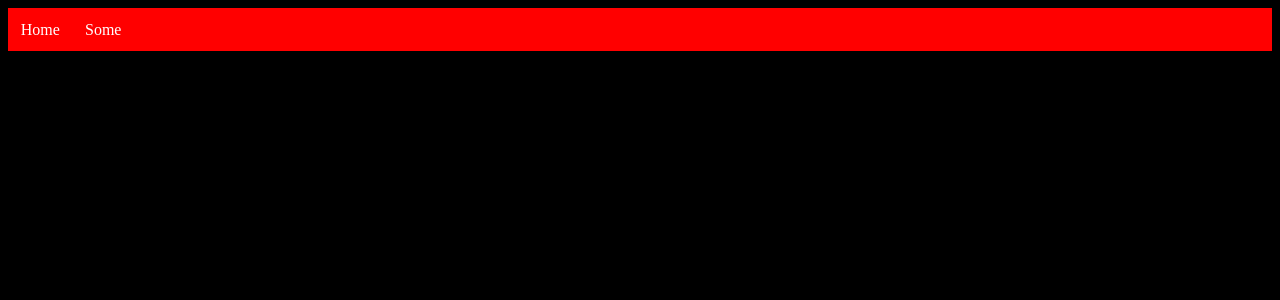
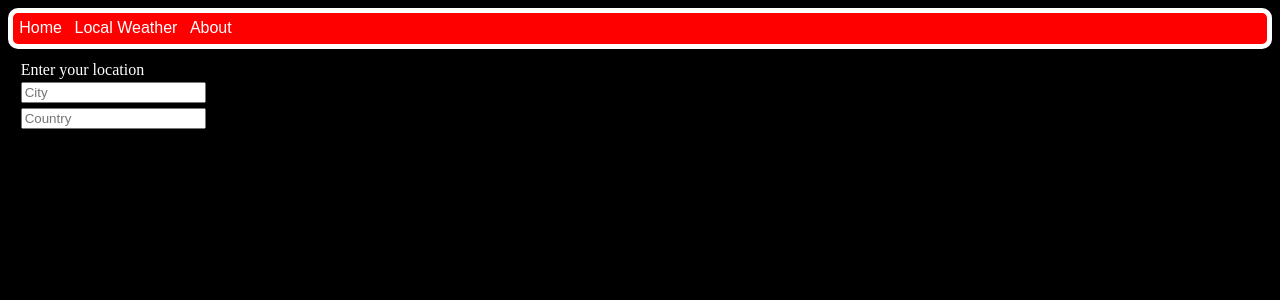
Before and after one commit to coleman7245/SBA-320H-React-Web-Application-Project, a React (Vite) app: page / in a window 1280 px wide. Shown: the top 300 px of the page. Built offline with nearby package versions, Linux system fonts and the light colour scheme.

Commit message:
Added more pages, a form, and began the fetch data logic.

```diff
--- a/src/App.jsx
+++ b/src/App.jsx
@@ -2,14 +2,16 @@ import { Route, Routes } from 'react-router-dom';
 import './styles/App.css';
 
 import HomePage from './components/HomePage.jsx';
-import SomePage from './components/SomePage.jsx';
+import AboutPage from './components/AboutPage.jsx';
+import LocalWeatherPage from './components/LocalWeatherPage.jsx';
 
 function App() {
 
   return (
     <Routes>
       <Route path='/' element={<HomePage />} />
-      <Route path='/some' element={<SomePage />} />
+      <Route path='/localweather' element={<LocalWeatherPage />} />
+      <Route path='/about' element={<AboutPage />} />
     </Routes>
   )
 }
--- a/src/components/SomePage.jsx
+++ b/src/components/AboutPage.jsx
@@ -1,6 +1,6 @@
 import Navbar from "./Navbar";
 
-function SomePage() {
+function AboutPage() {
     return (
         <div>
             <Navbar />
@@ -8,4 +8,4 @@ function SomePage() {
     )
 }
 
-export default SomePage;
+export default AboutPage;
--- /dev/null
+++ b/src/components/Canvas.jsx
@@ -0,0 +1,5 @@
+function Canvas() {
+
+}
+
+export default Canvas;
--- /dev/null
+++ b/src/components/Form.jsx
@@ -0,0 +1,17 @@
+import '../styles/Form.css';
+
+function Form({className='Form'}) {
+    return (
+        <div className={className}>
+            <label>
+                Enter your location
+                <br />
+                <input type='text' placeholder='City'/>
+                <br />
+                <input type='text' placeholder='Country' />
+            </label>
+        </div>
+    )
+}
+
+export default Form;
--- a/src/components/HomePage.jsx
+++ b/src/components/HomePage.jsx
@@ -1,9 +1,11 @@
 import Navbar from './Navbar.jsx';
+import Form from './Form.jsx';
 
 function HomePage() {
     return (
         <div>
             <Navbar />
+            <Form />
         </div>
     )
 };
--- /dev/null
+++ b/src/components/LocalWeatherPage.jsx
@@ -0,0 +1,35 @@
+import { useState, useEffect } from 'react';
+
+import Navbar from "./Navbar";
+
+const API_KEY = '10ae3caf914ce7289667602487790305';
+const BASE_URL = 'http://api.openweathermap.org/';
+
+function LocalWeatherPage() {
+    const [data, setData] = useState(null);
+
+    async function getData(url, config={}) {
+
+        try {
+            const response = await fetch(url);
+            const data = await response.json();
+            setData(data);
+
+        }
+        catch(e) {
+            console.log(e);
+        }
+
+        return data;
+    }
+
+    useEffect(() => {getData(BASE_URL)}, data);
+
+    return (
+        <div>
+            <Navbar />
+        </div>
+    )
+}
+
+export default LocalWeatherPage;
--- a/src/components/Navbar.jsx
+++ b/src/components/Navbar.jsx
@@ -5,10 +5,13 @@ function Navbar({className='Navbar'}) {
     return (
         <div className={className}>
             <Link to='/' style={{textDecoration: 'none'}}>
-                <div>Home</div>
+                Home
             </Link>
-            <Link to='/some' style={{textDecoration: 'none'}}>
-                <div>Some</div>
+            <Link to='/localweather' style={{textDecoration: 'none'}}>
+                Local Weather
+            </Link>
+            <Link to='/about' style={{textDecoration: 'none'}}>
+                About
             </Link>
         </div>
     )
--- /dev/null
+++ b/src/styles/Form.css
@@ -0,0 +1,11 @@
+.Form {
+    padding: 1%;
+}
+
+.Form label {
+    color: white;
+}
+
+.Form input {
+    margin: 0.2% 0;
+}
--- a/src/styles/Navbar.css
+++ b/src/styles/Navbar.css
@@ -1,15 +1,19 @@
 .Navbar {
     background-color: red;
+    border: 5px solid white;
+    border-radius: 10px;
     overflow: hidden;
 }
 
-.Navbar div {
+.Navbar a {
+    text-align: center;
+    float: left;
+    padding: 0.5% 0.5%;
     color: white;
+    font: 1em 'Arial';
 }
 
-.Navbar a {
-    text-decoration: 'none';
-    text-align: center;
-    float: left;
-    padding: 1% 1%;
+.Navbar a:hover {
+    background-color: white;
+    color: red;
 }
```
